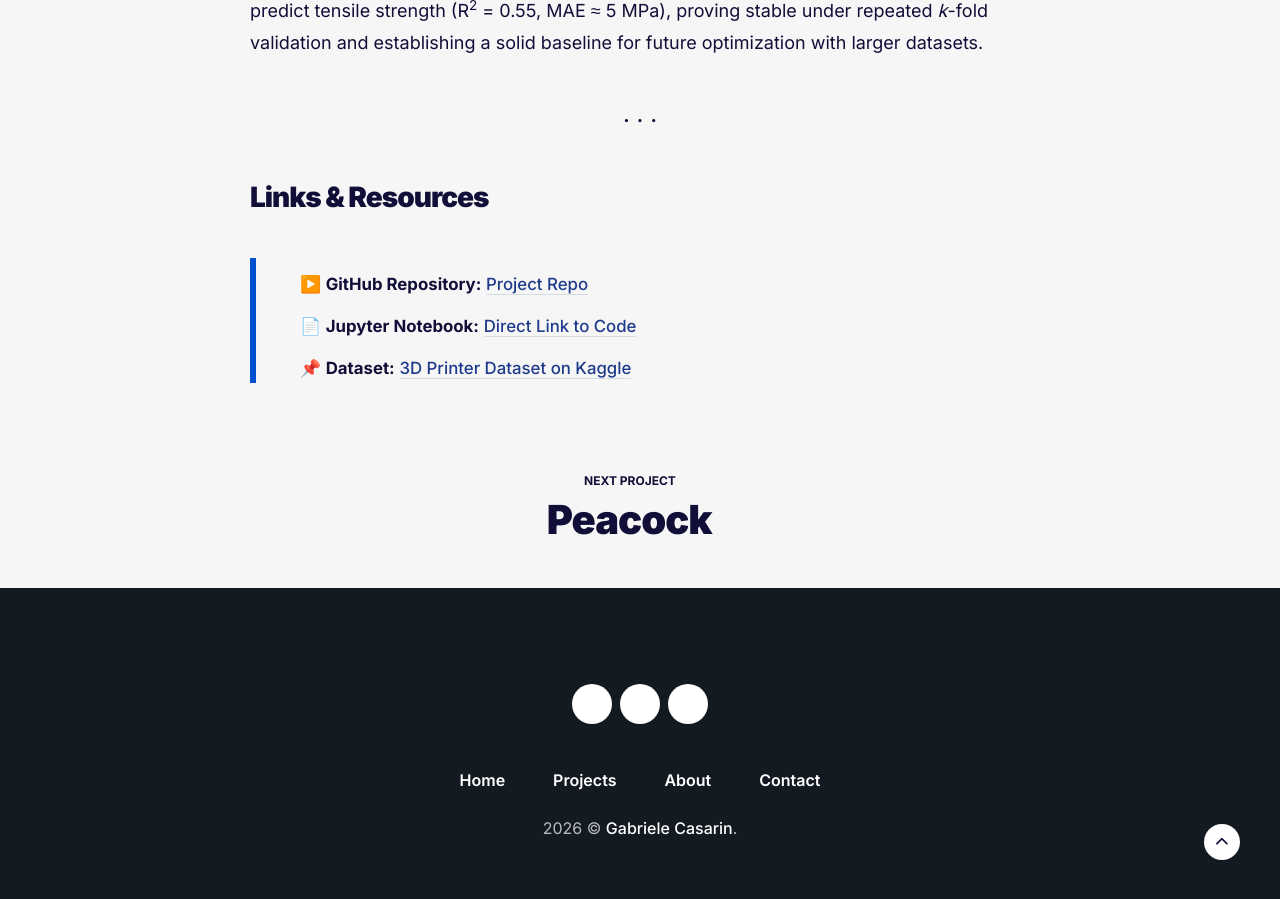
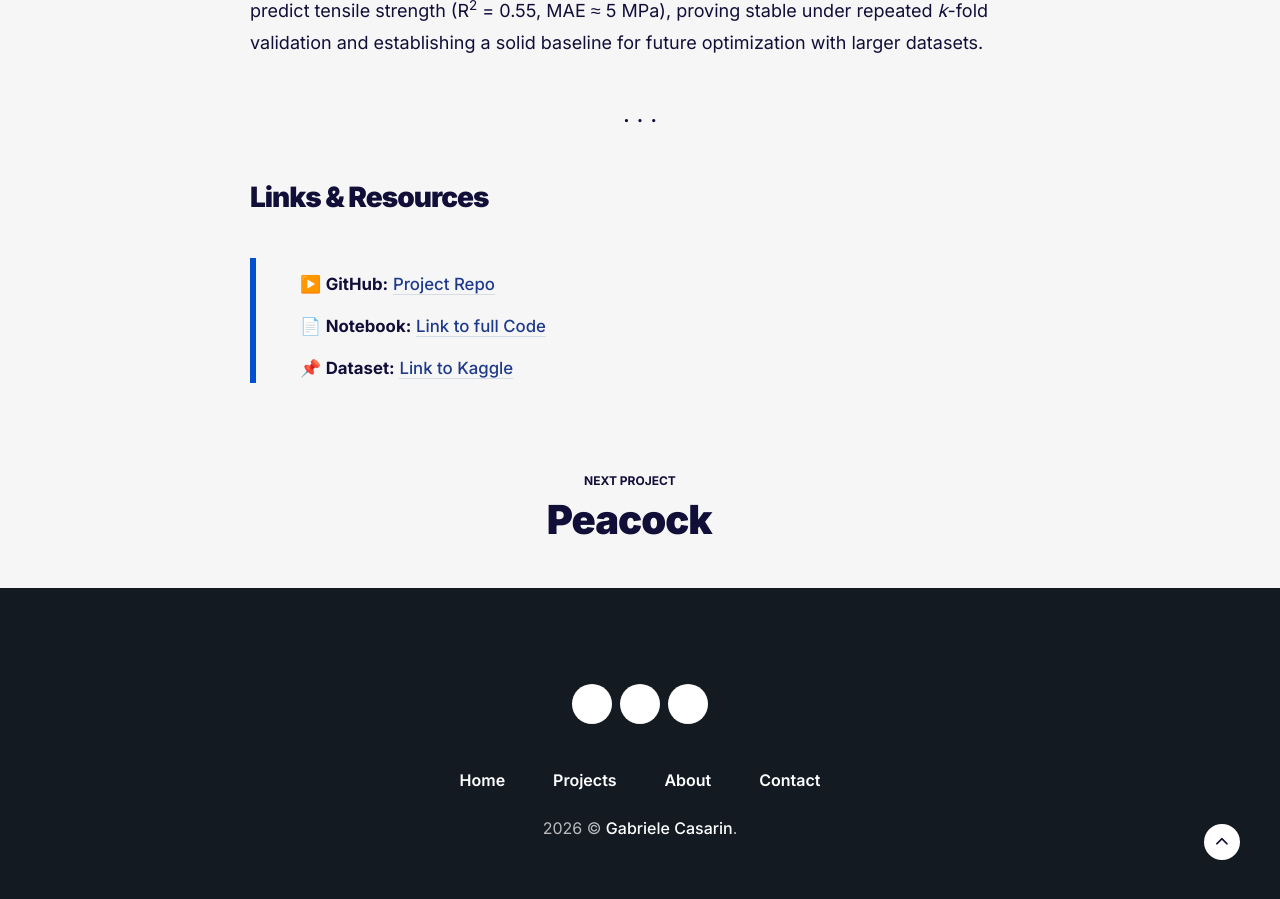
Before and after one commit to gcasarin/gcasarin.github.io, a Jekyll site: the page built from docs/_projects/3d_printing_analysis.md, in a window 1280 px wide and 900 px high, scrolled down 8553 px. Built offline with Jekyll 4.4.1, drawn with Linux system fonts in a browser that asks for light colours.

Commit message:
Update links and resources section in documentation

```diff
--- a/docs/_projects/3d_printing_analysis.md
+++ b/docs/_projects/3d_printing_analysis.md
@@ -199,7 +199,7 @@ From a predictive modeling perspective, **Linear Regression** identified layer h
 ## Links & Resources
 
 > <span style="font-size: 1.05rem; line-height: 1.8;">
-> ▶️ **GitHub Repository:** [Project Repo](https://github.com/gcasarin/Python_Project-Data-Analysis-and-Predictive-Modeling-of-Mechanical-Properties-in-FDM-3D-Printing)<br>
-> 📄 **Jupyter Notebook:** [Direct Link to Code](https://github.com/gcasarin/Python_Project-Data-Analysis-and-Predictive-Modeling-of-Mechanical-Properties-in-FDM-3D-Printing/blob/main/Data-Analysis-and-Predictive-Modeling-of-Mechanical-Properties-in-FDM-3D-Printing.ipynb)<br>
-> 📌 **Dataset:** [3D Printer Dataset on Kaggle](https://www.kaggle.com/datasets/afumetto/3dprinter/data?select=data.csv)
+> ▶️ **GitHub:** [Project Repo](https://github.com/gcasarin/Python_Project-Data-Analysis-and-Predictive-Modeling-of-Mechanical-Properties-in-FDM-3D-Printing)<br>
+> 📄 **Notebook:** [Link to full Code](https://github.com/gcasarin/Python_Project-Data-Analysis-and-Predictive-Modeling-of-Mechanical-Properties-in-FDM-3D-Printing/blob/main/Data-Analysis-and-Predictive-Modeling-of-Mechanical-Properties-in-FDM-3D-Printing.ipynb)<br>
+> 📌 **Dataset:** [Link to Kaggle](https://www.kaggle.com/datasets/afumetto/3dprinter/data?select=data.csv)
 > </span>
```
